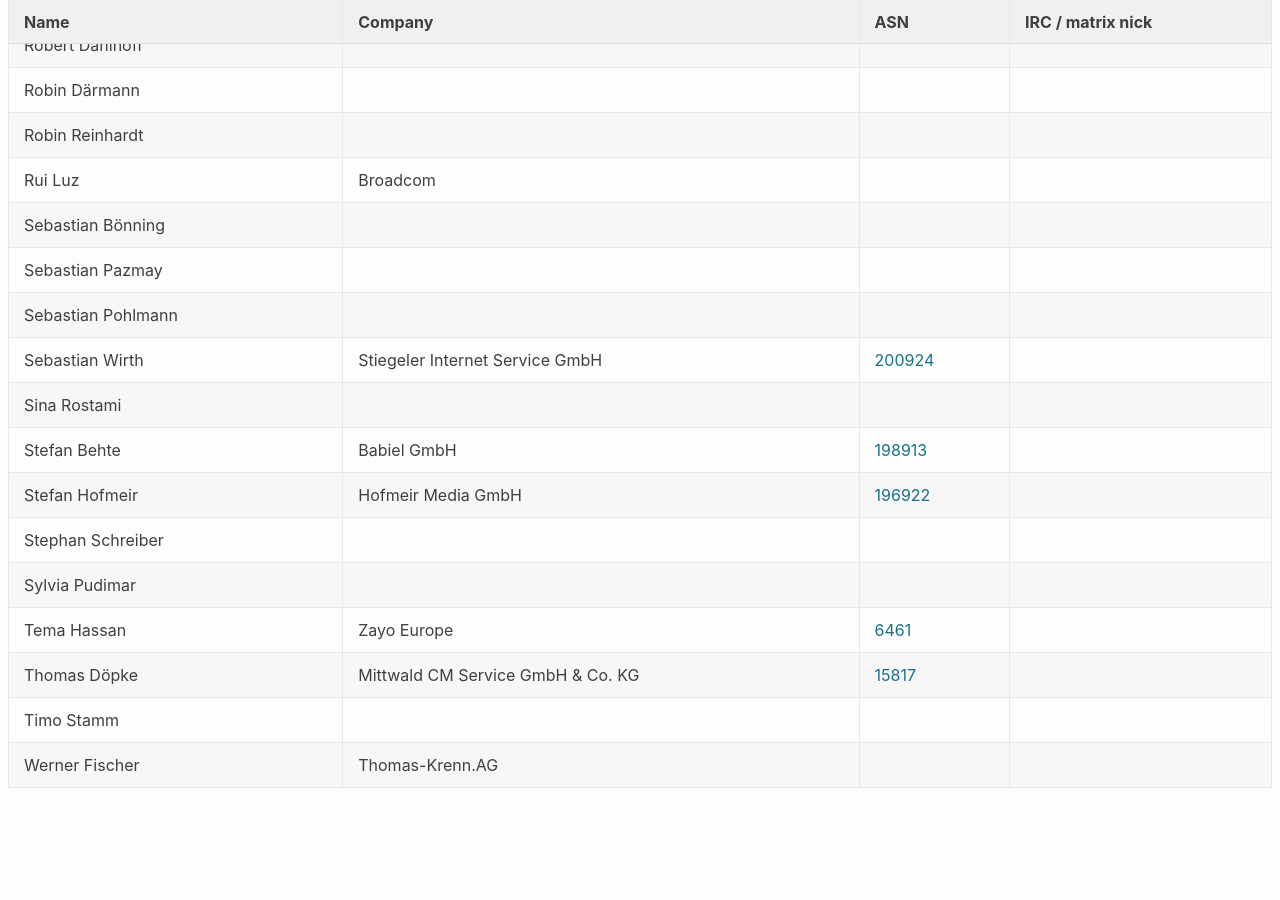
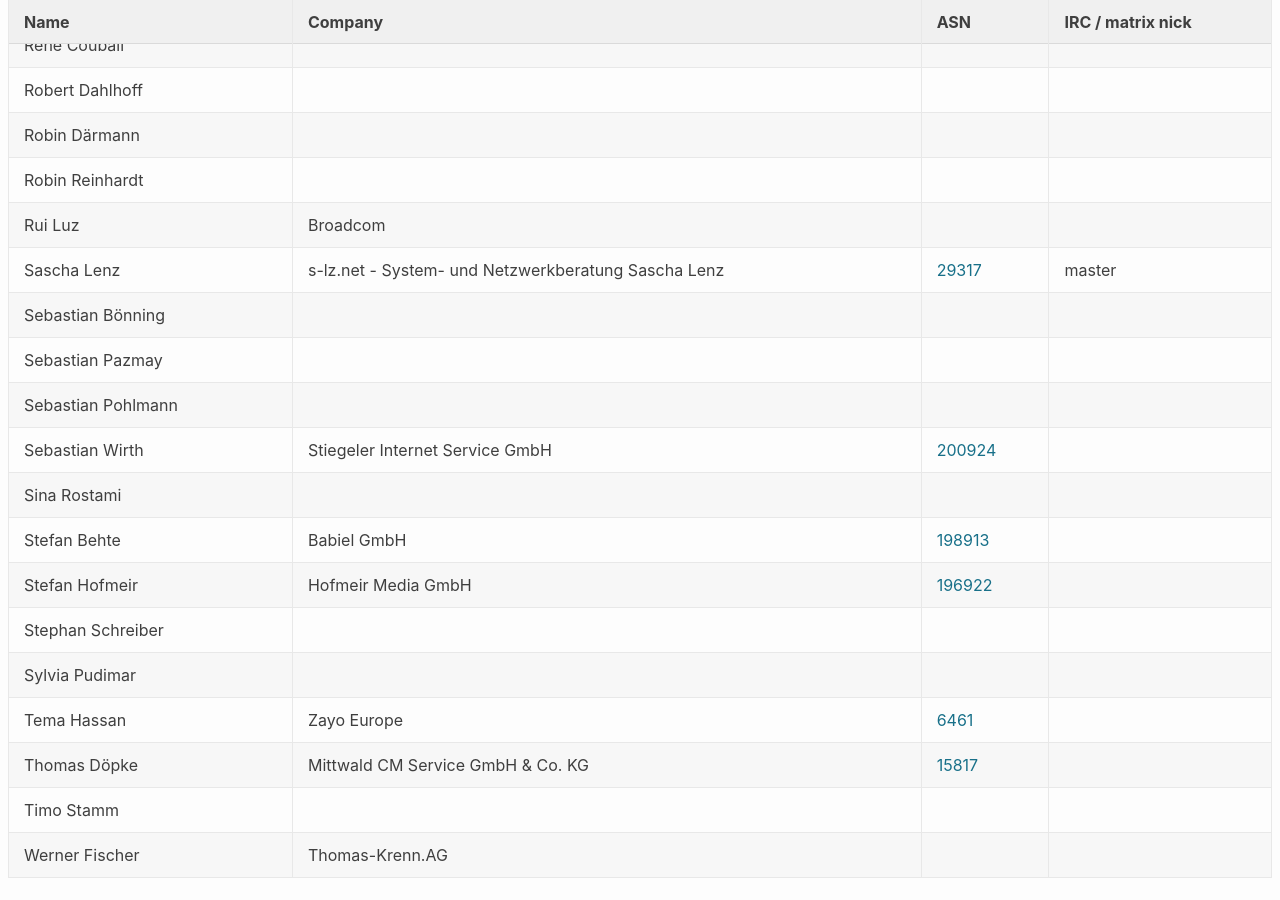
Before and after one commit to denog/pretix-attendeelist, a Jekyll site: the page built from denog16/index.markdown, in a window 1280 px wide and 900 px high, scrolled down 22779 px. Built offline with Jekyll 4.4.1, drawn with Linux system fonts in a browser that asks for light colours; before the commit the page ends 23597 px from its top, so only the background shows below that.

Commit message:
Latest data: Tue Oct 29 10:11:09 UTC 2024

```diff
--- a/_data/attendees_denog16_online.json
+++ b/_data/attendees_denog16_online.json
@@ -1,4 +1,10 @@
 [
+  {
+    "name": "Martin Kedziora",
+    "company": null,
+    "irc": null,
+    "asn": null
+  },
   {
     "name": "Martin Poppen",
     "company": "LWLcom GmbH",
@@ -150,6 +156,12 @@
     "asn": null
   },
   {
+    "name": "Sascha Lenz",
+    "company": "s-lz.net - System- und Netzwerkberatung Sascha Lenz",
+    "irc": "master",
+    "asn": "29317"
+  },
+  {
     "name": "Sebastian Bönning",
     "company": null,
     "irc": null,
```
